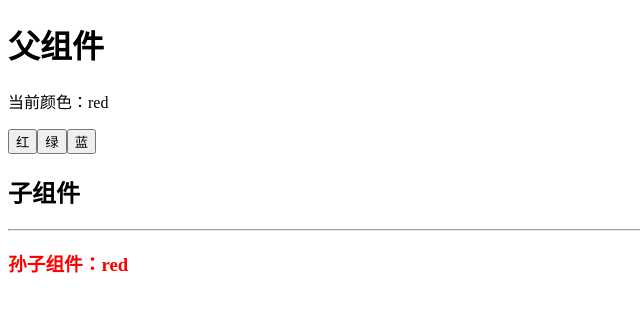
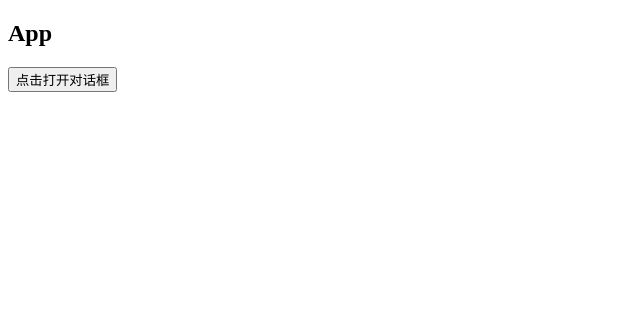
Before and after one commit to cjshinning/hello-vue3, a Vue app: page / in a window 1280 px wide. Shown: the top 312 px of the page, without its empty margins (0-640 px from the left). Built offline with nearby package versions, Linux system fonts and the light colour scheme.

Commit message:
vue3学习-teleport

```diff
--- a/src/App.vue
+++ b/src/App.vue
@@ -25,12 +25,17 @@
 
     <!-- name:{{name}}
   </div> -->
-  <h1>父组件</h1>
+  <!-- <h1>父组件</h1>
   <p>当前颜色：{{color}}</p>
   <button @click="color='red'">红</button>
   <button @click="color='green'">绿</button>
   <button @click="color='blue'">蓝</button>
-  <son></son>
+  <son></son> -->
+
+  <div class="father">
+    <h2>App</h2>
+    <modal-button></modal-button>
+  </div>
 </template>
 
 <script>
@@ -38,6 +43,7 @@ import {reactive, ref, toRefs, onMounted, computed, watch, watchEffect, onBefore
 import Child1 from './components/child1.vue';
 import Child2 from './components/child2.vue';
 import Son from './components/Son.vue';
+import ModalButton from './components/ModalButton.vue';
 
 export default {
   setup(){
@@ -207,7 +213,8 @@ export default {
   components: {
     Child1,
     Child2,
-    Son
+    Son,
+    ModalButton
   },
   // beforeCreate(){
   //   console.log('beforeCreate执行了')
--- /dev/null
+++ b/src/components/ModalButton.vue
@@ -0,0 +1,28 @@
+<template>
+    <div class="son">
+        <button @click="modalOpen=true">
+            点击打开对话框
+        </button>
+        <teleport to="body">
+            <div class="looklook" v-if="modalOpen">
+                看看我出现在哪里
+                <!-- teleport start -->
+                <!-- teleport end -->
+                <button @click="modalOpen=false">
+                    close
+                </button>
+            </div>
+        </teleport>
+    </div>
+</template>
+<script>
+import { ref } from 'vue';
+export default {
+    setup(){
+        const modalOpen = ref(false);
+        return {
+            modalOpen
+        }
+    }
+}
+</script>
```
